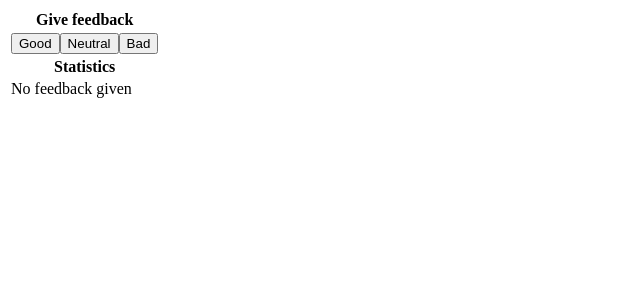
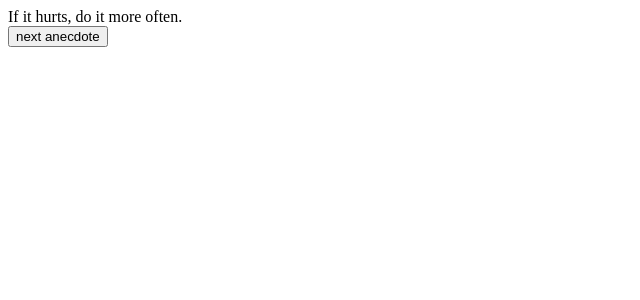
Before and after one commit to Antonako1/React-tehtavat, a React (Vite) app in the folder Reactin perusteet 1/: page / in a window 1280 px wide. Shown: the top 300 px of the page, without its empty margins (0-640 px from the left). Built offline with nearby package versions, Linux system fonts and the light colour scheme.

Commit message:
1.12 valmis

```diff
--- a/Reactin perusteet 1/src/App.jsx
+++ b/Reactin perusteet 1/src/App.jsx
@@ -1,111 +1,28 @@
 import { useState } from 'react'
 
-/*-----------------------------------------------------------
-                    Button elements
-*/
-const ButtonElem = (props) => {
-    return <button onClick={props.handleEvent}>{props.text}</button>
-}
+const App = () => {
+  const anecdotes = [
+    'If it hurts, do it more often.',
+    'Adding manpower to a late software project makes it later!',
+    'The first 90 percent of the code accounts for the first 90 percent of the development time...The remaining 10 percent of the code accounts for the other 90 percent of the development time.',
+    'Any fool can write code that a computer can understand. Good programmers write code that humans can understand.',
+    'Premature optimization is the root of all evil.',
+    'Debugging is twice as hard as writing the code in the first place. Therefore, if you write the code as cleverly as possible, you are, by definition, not smart enough to debug it.',
+    'Programming without an extremely heavy use of console.log is same as if a doctor would refuse to use x-rays or blood tests when dianosing patients.',
+    'The only way to go fast, is to go well.'
+  ]
 
-const Buttons = (props) => {
-  return (
-    <thead>
-      <tr>
-        <th>Give feedback</th>
-      </tr>
-      <tr>
-        <td>
-          <ButtonElem handleEvent={props.handleGood} text={"Good"} />
-          <ButtonElem handleEvent={props.handleNeutral} text={"Neutral"} />
-          <ButtonElem handleEvent={props.handleBad} text={"Bad"} />
-        </td>
-      </tr>
-    </thead>
-  )
-}
-/*-----------------------------------------------------------
-                      Average
-*/
-const calculateAverage = (good, neutral, bad, all) => {
-  const average = (good + 0 + -bad) / all;
-  return average;
-};
-
-const StatisticsLine = (props) => {
-  return <tr><td>{props.text} {props.value}</td></tr>
-}
-
-const Statistics = (props) => {
-  let average, positive = undefined;
-  average = calculateAverage(props.good, props.neutral, props.bad, props.all)
-  positive = (props.good * 100) / props.all
-  if(props.good === 0 && props.neutral === 0 && props.bad === 0){
-    return(
-      <tbody>
-        <tr>
-          <th>Statistics</th>
-        </tr>
-        <tr>
-          <td>No feedback given</td>
-        </tr>
-      </tbody>
-    )
-  } else{
-    return(
-      <tbody>
-        <tr>
-          <th>Statistics</th>
-        </tr>
-        <StatisticsLine text="Good:" value={props.good} />
-        <StatisticsLine text="Neutral:" value={props.neutral} />
-        <StatisticsLine text="Bad:" value={props.bad} />
-        <StatisticsLine text="All:" value={props.all} />
-        <StatisticsLine text={"Average:"} value={average} />
-        <StatisticsLine text={"Positive:"} value={positive} />
-      </tbody>
-    )
-  }
-}
-/*----------------------------------------------------------------------
-                      App element
-*/
-const App = () => {
-  const [good, setGood] = useState(0)
-  const [neutral, setNeutral] = useState(0)
-  const [bad, setBad] = useState(0)
-  const [all, setAll] = useState(0)
-
-  const handleGood = () => {
-    setGood(good + 1)
-    handleAll(1)
-  }
-  const handleNeutral=()=>{
-    setNeutral(neutral + 1)
-    handleAll(1)
-  }
-  const handleBad=()=>{
-    setBad(bad + 1)
-    handleAll(1)
-  }
-  const handleAll = (parametri) =>{
-    console.log(parametri)
-    setAll(all + parametri)
+  const [selected, setSelected] = useState(0)
+  const handleSelect = () => {
+    let randomNumber = Math.floor((Math.random() * anecdotes.length) + 1);
+    setSelected(randomNumber)
   }
   return (
-    <table>
-      <Buttons
-        handleGood={handleGood}
-        handleNeutral={handleNeutral}
-        handleBad={handleBad}
-      />
-
-      <Statistics
-        good={good}
-        neutral={neutral}
-        bad={bad}
-        all={all}
-      />
-    </table>
+    <div>
+      {anecdotes[selected]}
+      <br/>
+      <button onClick={handleSelect}>next anecdote</button>
+    </div>
   )
 }
 
```
